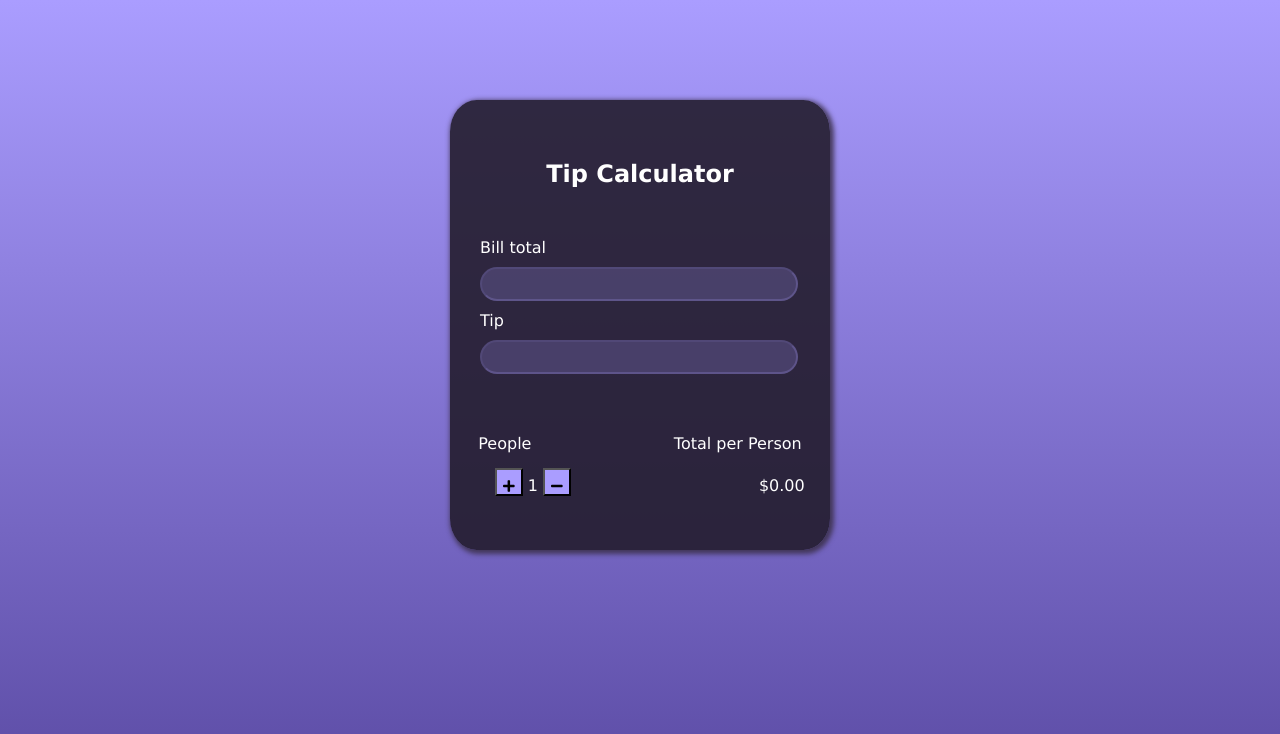
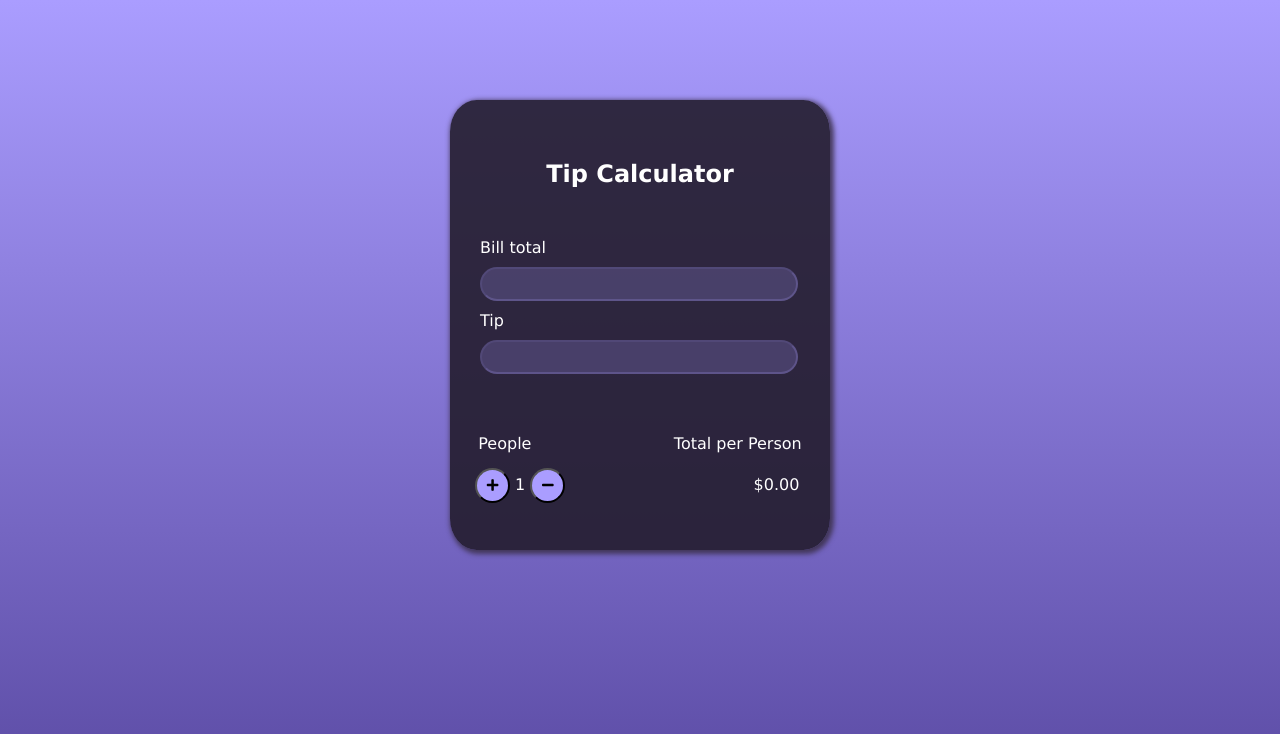
Before and after one commit to Niagara-popooooo/final-sara-shahriyary, a plain HTML site: page index.html in a window 1280 px wide. Drawn offline with Linux system fonts and the light colour scheme.

Commit message:
finally fixed the buttons

```diff
--- a/style.css
+++ b/style.css
@@ -55,9 +55,18 @@ button{
     background-color: rgba(170, 157, 255, 1);
     padding-top: 10px;
     display: inline;
-    padding:  2px auto;
+    padding-left:  2px;
+    padding-right: 2px;
+    padding-top: 2px;
+    padding-bottom: 2px;
+    border-radius: 100%;
+    height: 35px;
+    width: 35px;
 }
 button:hover{
     background-color: rgb(196, 187, 252);
     cursor: pointer;
 }
+ul{
+    padding-left: 20px;
+}
```
